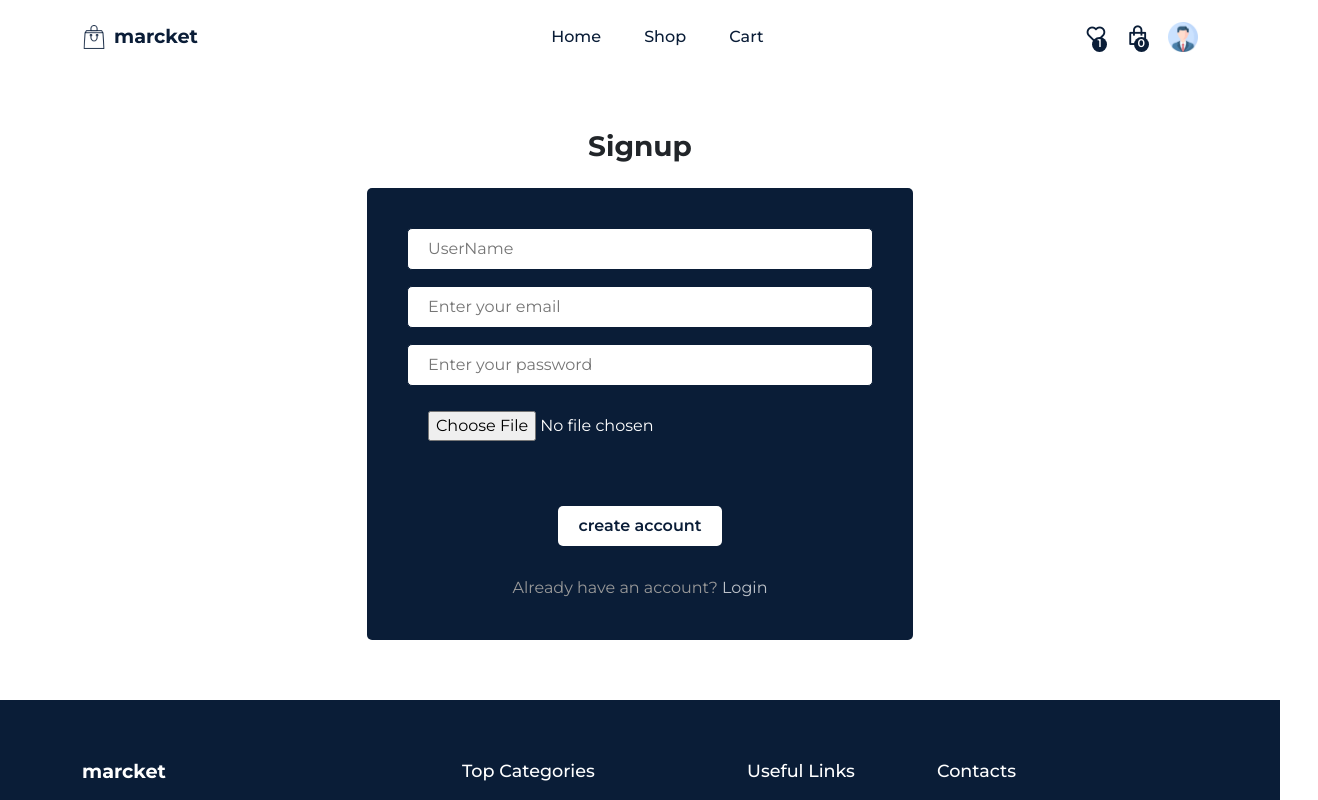
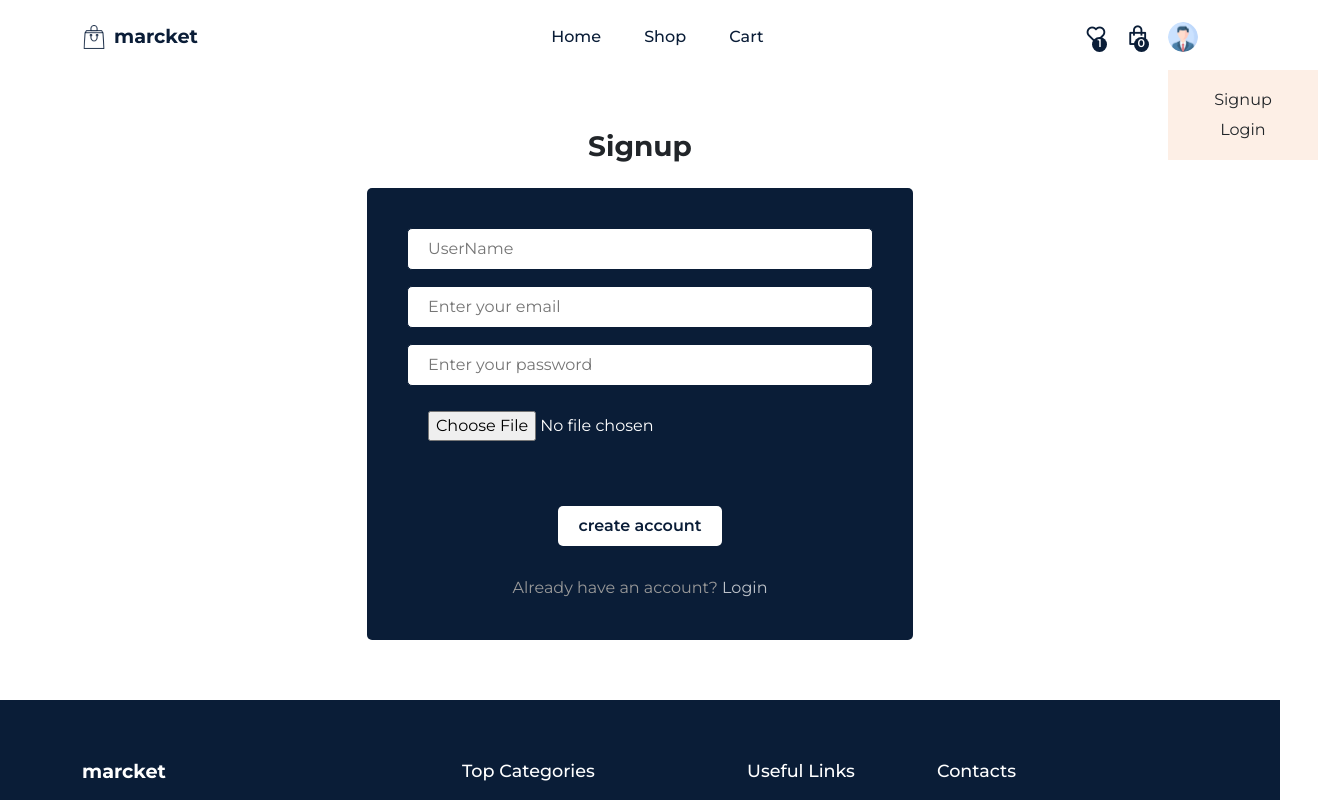
Before and after one commit to Ksushe4ka/Course-project2, a React (Create React App) app in the folder market/: page /signup in a window 1280 px wide. Both pictures are taken after a click on the picture 1182 px from the left and 37 px from the top of the page. Shown: the top 800 px of the page, 1318 px wide, since content can reach past the window. Built offline with nearby package versions, Linux system fonts and the light colour scheme; no server answers.

Commit message:
change 17

```diff
--- a/market/src/components/Header/Header.jsx
+++ b/market/src/components/Header/Header.jsx
@@ -10,6 +10,11 @@
 
 import { Container, Row } from "reactstrap";
 import { useSelector } from "react-redux";
+import useAuth from "./../../custom-hooks/useAuth";
+import { Link } from "react-router-dom";
+import { signOut } from "firebase/auth";
+import { auth } from "./../../firebase.config";
+import { toast } from "react-toastify";
 
 const nav__links = [
   {
@@ -30,8 +35,12 @@
   const headerRef = useRef(null);
   const totalQuantity = useSelector((state) => state.cart.totalQuantity);
 
+  const profileActionRef = useRef(null);
+
   const menuRef = useRef(null);
   const navigate = useNavigate();
+
+  const { currentUser } = useAuth();
 
   const stickyHeaderFunc = () => {
     window.addEventListener("scroll", () => {
@@ -45,6 +54,18 @@
       }
     });
   };
+
+  const logout = () => {
+    signOut(auth)
+      .then(() => {
+        toast.success("Logged out");
+        navigate("/home");
+      })
+      .catch((err) => {
+        toast.error(err.message);
+      });
+  };
+
   useEffect(() => {
     stickyHeaderFunc();
     return () => window.removeEventListener("scroll", stickyHeaderFunc);
@@ -55,6 +76,9 @@
   const navigateToCart = () => {
     navigate("/cart");
   };
+
+  const toggleProfileActions = () =>
+    profileActionRef.current.classList.toggle("show__profileActions");
 
   return (
     <header className="header" ref={headerRef}>
@@ -94,9 +118,28 @@
                 <i class="ri-shopping-bag-line"></i>
                 <span className="badge">{totalQuantity}</span>
               </span>
-              <span>
-                <motion.img whileTap={{ scale: 1.2 }} src={userIcon} alt="" />
-              </span>
+              <div className="profile">
+                <motion.img
+                  whileTap={{ scale: 1.2 }}
+                  src={currentUser ? currentUser.photoURL : userIcon}
+                  alt=""
+                  onClick={toggleProfileActions}
+                />
+                <div
+                  className="profile__actions"
+                  ref={profileActionRef}
+                  onClick={toggleProfileActions}
+                >
+                  {currentUser ? (
+                    <span onClick={logout}>Logout</span>
+                  ) : (
+                    <div className="d-flex align-items-center justify-content-center flex-column">
+                      <Link to="/signup">Signup</Link>
+                      <Link to="/login">Login</Link>
+                    </div>
+                  )}
+                </div>
+              </div>
               <div className="mobile__menu">
                 <span onClick={menuToggle}>
                   <i class="ri-menu-line"></i>
--- a/market/src/components/Header/header.css
+++ b/market/src/components/Header/header.css
@@ -75,10 +75,36 @@
   z-index: 10;
 }
 
-.nav__icons span img {
+.nav__icons .profile img {
   width: 30px;
   height: 30px;
   cursor: pointer;
+  border-radius: 50%;
+}
+
+.nav__icons .profile {
+  position: relative;
+  z-index: 9;
+}
+
+.nav__icons .profile .profile__actions {
+  position: absolute;
+  top: 98%;
+  left: 0;
+  display: flex;
+  width: 150px;
+  z-index: 10;
+  padding: 15px;
+  align-items: center;
+  flex-direction: column;
+  background: var(--card-bg-01);
+  line-height: 30px;
+  display: none;
+  cursor: pointer;
+}
+
+.show__profileActions  {
+  display: block !important;
 }
 
 .mobile__menu {
--- /dev/null
+++ b/market/src/custom-hooks/useAuth.js
@@ -0,0 +1,18 @@
+import { useState, useEffect } from "react";
+import { onAuthStateChanged } from "firebase/auth";
+import { auth } from "../firebase.config";
+
+const useAuth = () => {
+  const [currentUser, setCurrentUser] = useState({});
+  useEffect(() => {
+    onAuthStateChanged(auth, (user) => {
+      if (user) {
+        setCurrentUser(user);
+      } else {
+        setCurrentUser(null);
+      }
+    });
+  });
+  return { currentUser };
+};
+export default useAuth;
--- a/market/src/pages/Login.jsx
+++ b/market/src/pages/Login.jsx
@@ -1,22 +1,52 @@
 import React, { useState } from "react";
 import Helmet from "../components/Helmet/Helmet";
 import { Container, Row, Col, Form, FormGroup } from "reactstrap";
-import { Link } from "react-router-dom";
+import { Link, useNavigate } from "react-router-dom";
+
+import { signInWithEmailAndPassword } from "firebase/auth";
+import { auth } from "../firebase.config";
+import { toast } from "react-toastify";
 
 import "../styles/login.css";
 
 const Login = () => {
   const [email, setEmail] = useState("");
   const [password, setPassword] = useState("");
+  const navigate = useNavigate();
 
+  const [loading, setLoading] = useState(false);
+  const signIn = async (e) => {
+    e.preventDefault();
+    setLoading(true);
+    try {
+      const userCredential = await signInWithEmailAndPassword(
+        auth,
+        email,
+        password
+      );
+      const user = userCredential.user;
+      console.log(user);
+      setLoading(false);
+      toast.success("Succesfully logged");
+      navigate("/checkout");
+    } catch (error) {
+      setLoading(false);
+      toast.error(error.message);
+    }
+  };
   return (
     <Helmet title="Login">
       <section>
         <Container>
           <Row>
+            {loading ? (
+              <Col lg="12" className="text-center">
+                <h5 className="fw-bold">Loading.......</h5>
+              </Col>
+            ) : (
               <Col lg="6" className="m-auto text-center">
                 <h3 className="fw-bold mb-4">Login</h3>
-              <Form className="auth__form">
+                <Form className="auth__form" onSubmit={signIn}>
                   <FormGroup className="form__group">
                     <input
                       type="email"
@@ -42,6 +72,7 @@
                   </p>
                 </Form>
               </Col>
+            )}
           </Row>
         </Container>
       </section>
--- /dev/null
+++ b/market/src/routers/ProtectedRoute.js
@@ -0,0 +1,11 @@
+import React from "react";
+import useAuth from "../custom-hooks/useAuth";
+import { Navigate } from "react-router-dom";
+
+const ProtectedRoute = ({ children }) => {
+  const { currentUser } = useAuth();
+
+  return currentUser ? children : <Navigate to="/login" />;
+};
+
+export default ProtectedRoute;
--- a/market/src/routers/Routers.js
+++ b/market/src/routers/Routers.js
@@ -5,7 +5,8 @@
 import BookDetails from "../pages/BookDetails";
 import Login from "../pages/Login";
 import Signup from "../pages/Signup";
-import Checkout from './../pages/Checkout';
+import Checkout from "./../pages/Checkout";
+import ProtectedRoute from "./ProtectedRoute";
 
 const Routers = () => {
   return (
@@ -15,7 +16,14 @@
       <Route path="shop" element={<Shop />} />
       <Route path="shop/:id" element={<BookDetails />} />
       <Route path="cart" element={<Cart />} />
-      <Route path="checkout" element={<Checkout />} />
+      <Route
+        path="checkout"
+        element={
+          <ProtectedRoute>
+            <Checkout />
+          </ProtectedRoute>
+        }
+      />
       <Route path="login" element={<Login />} />
       <Route path="signup" element={<Signup />} />
     </Routes>
```
Lines whose indentation alone changed are shown as unchanged.
